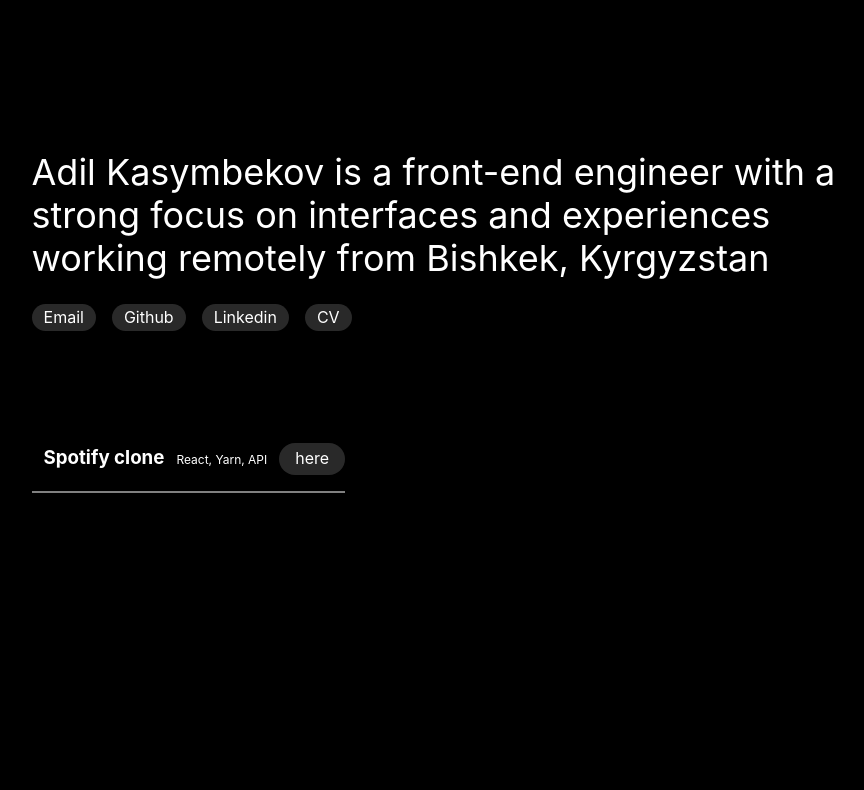
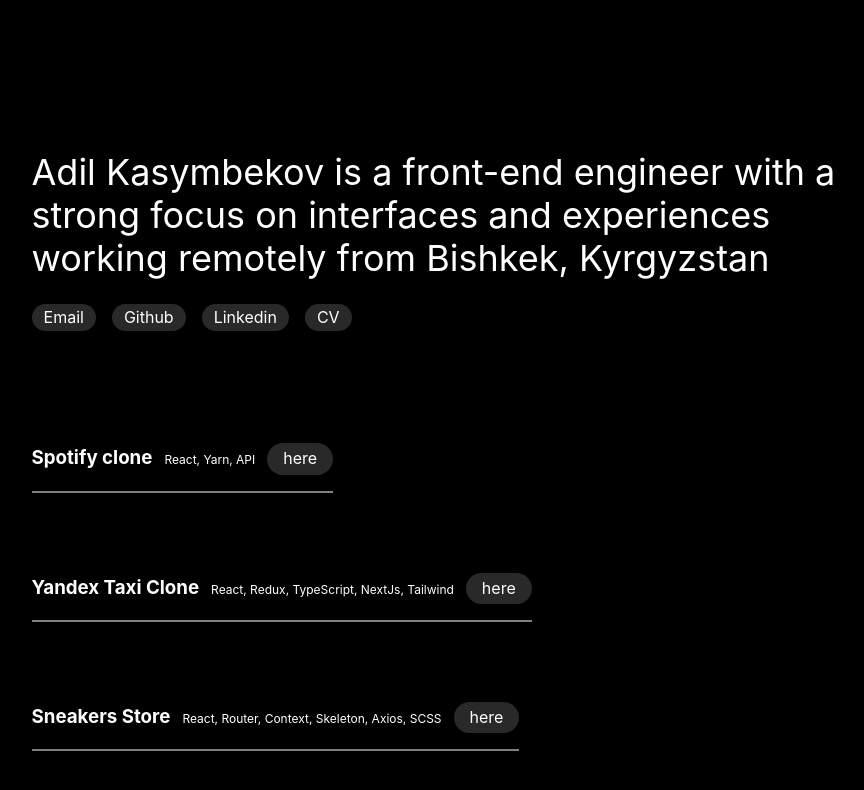
Before and after one commit to adkasyv/adkasyv_link, a plain HTML site: page index.html in a window 1280 px wide. Shown: the whole page, without its empty margins (204-1068 px from the left). Drawn offline with Linux system fonts and the light colour scheme.

Commit message:
Updating projects

```diff
--- a/index.html
+++ b/index.html
@@ -36,7 +36,6 @@
 
       <div class="portfolio">
         <div class="portfolio__item">
-          <img src="#" alt="" />
           <h3>Spotify clone</h3>
           <p class="portfolio__desc">React, Yarn, API</p>
           <a
@@ -46,6 +45,30 @@
             >here</a
           >
         </div>
+
+        <div class="portfolio__item">
+          <h3>Yandex Taxi Clone</h3>
+          <p class="portfolio__desc">React, Redux, TypeScript, NextJs, Tailwind</p>
+          <a
+            class="portfolio__link"
+            target="_blank"
+            href="#"
+            >here</a
+          >
+        </div>
+
+
+        <div class="portfolio__item">
+          <h3>Sneakers Store</h3>
+          <p class="portfolio__desc">React, Router, Context, Skeleton, Axios, SCSS</p>
+          <a
+            class="portfolio__link"
+            target="_blank"
+            href="#"
+            >here</a
+          >
+        </div>
+
       </div>
     </div>
   </body>
```
